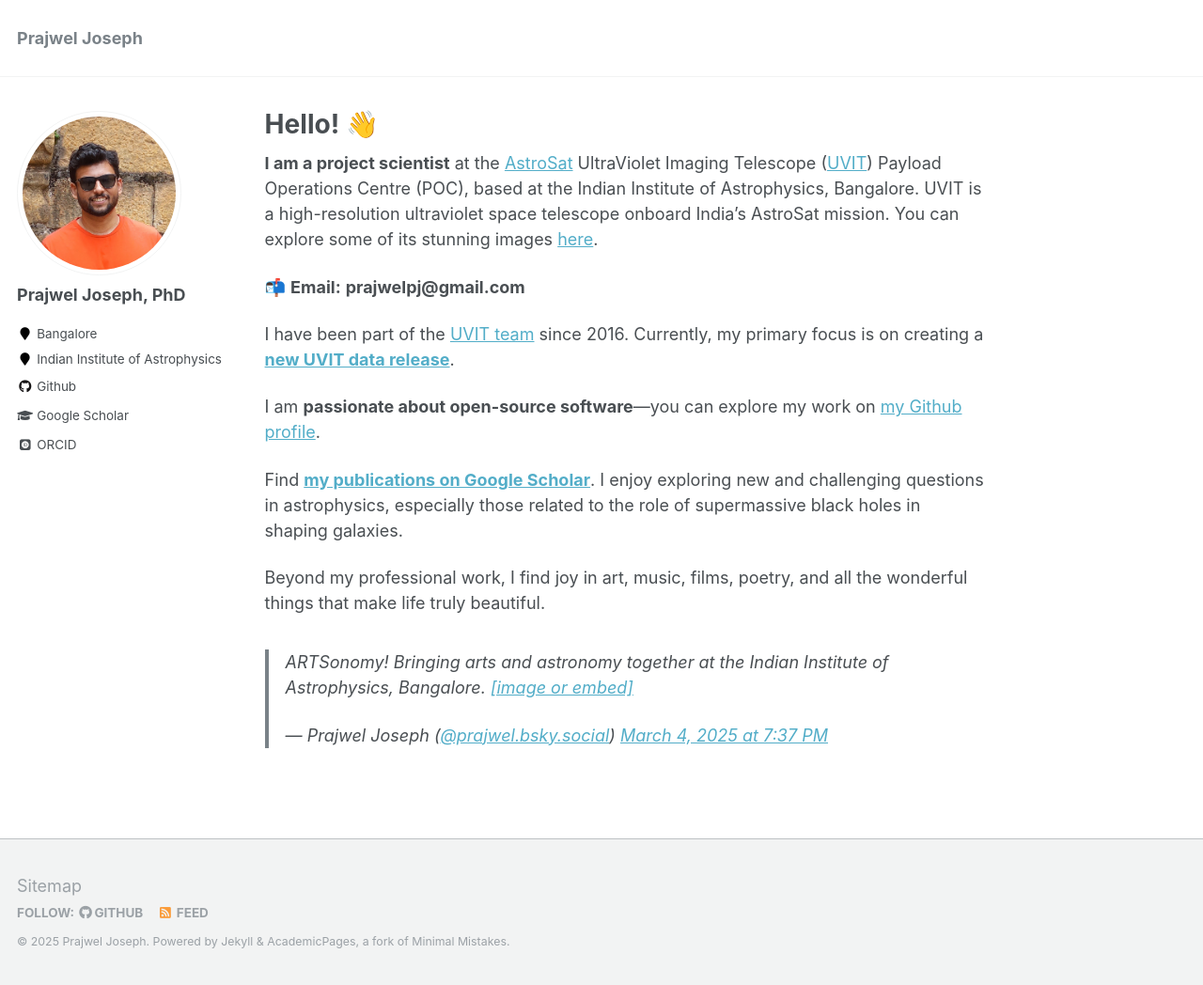
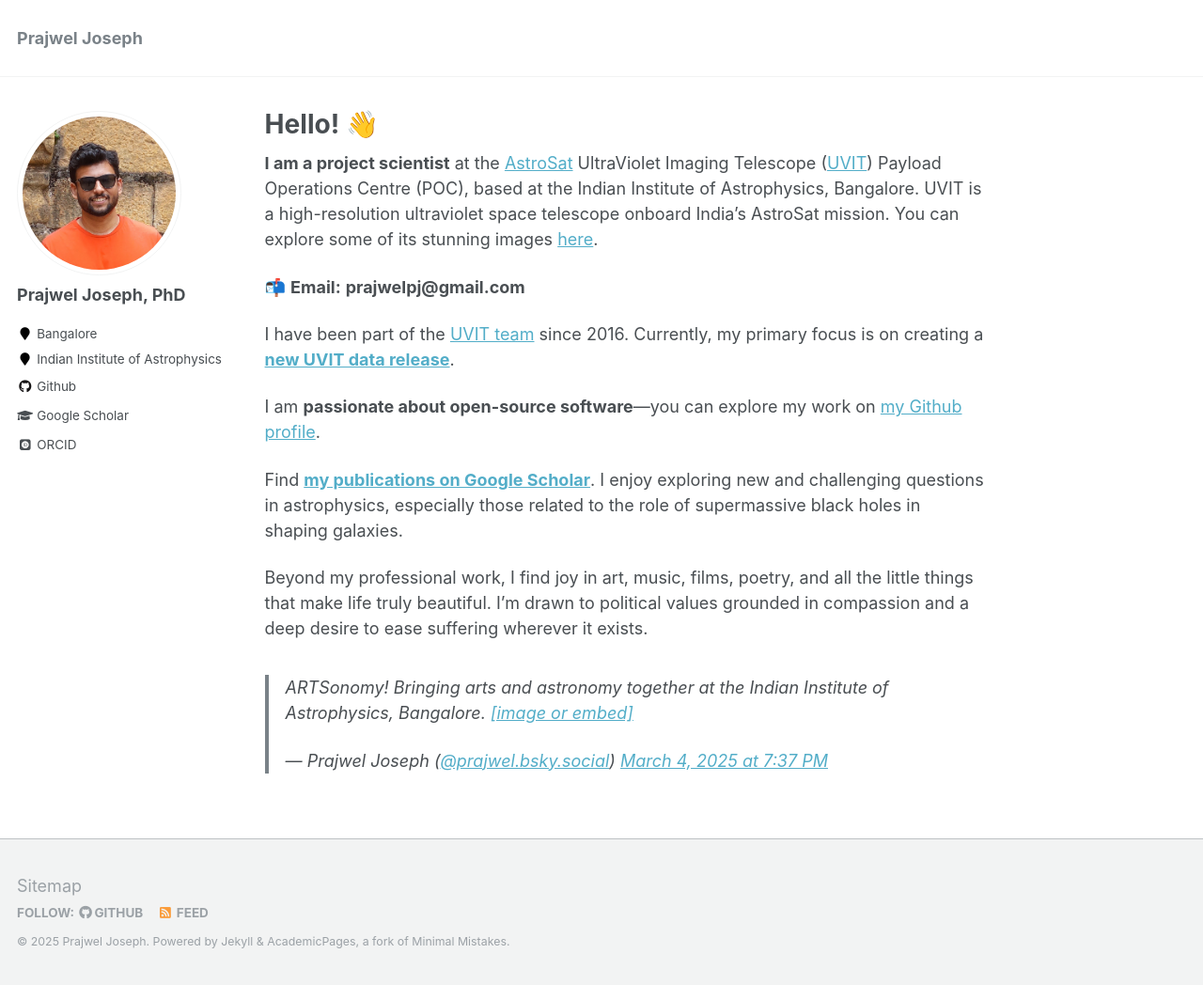
Before and after one commit to prajwel/prajwel.github.io, a Jekyll site: the page built from _pages/about.md, in a window 1280 px wide and 1048 px high. Shown: the whole window at 94% size. Built offline with Jekyll 4.4.1, drawn with Linux system fonts in a browser that asks for light colours; some web fonts are replaced; a script that is not in the unit is left out.

Commit message:
Update about.md

```diff
--- a/_pages/about.md
+++ b/_pages/about.md
@@ -18,7 +18,7 @@
 
 Find <a href="https://scholar.google.co.in/citations?user=zSnUDggAAAAJ&hl=en">**my publications on Google Scholar**</a>. I enjoy exploring new and challenging questions in astrophysics, especially those related to the role of supermassive black holes in shaping galaxies.
 
-Beyond my professional work, I find joy in art, music, films, poetry, and all the wonderful things that make life truly beautiful.
+Beyond my professional work, I find joy in art, music, films, poetry, and all the little things that make life truly beautiful. I’m drawn to political values grounded in compassion and a deep desire to ease suffering wherever it exists.
 <blockquote class="bluesky-embed" data-bluesky-uri="at://did:plc:nwy3smcgecvmxcz2d3r4wv5w/app.bsky.feed.post/3ljkn6x24ls2h" data-bluesky-cid="bafyreig6ojovawe7ezcvdtss6e5jnzpq4ukvwl23zq2s4b73z2mf4bfr3u" data-bluesky-embed-color-mode="system"><p lang="en">ARTSonomy!
 
 Bringing arts and astronomy together at the Indian Institute of Astrophysics, Bangalore.
```
